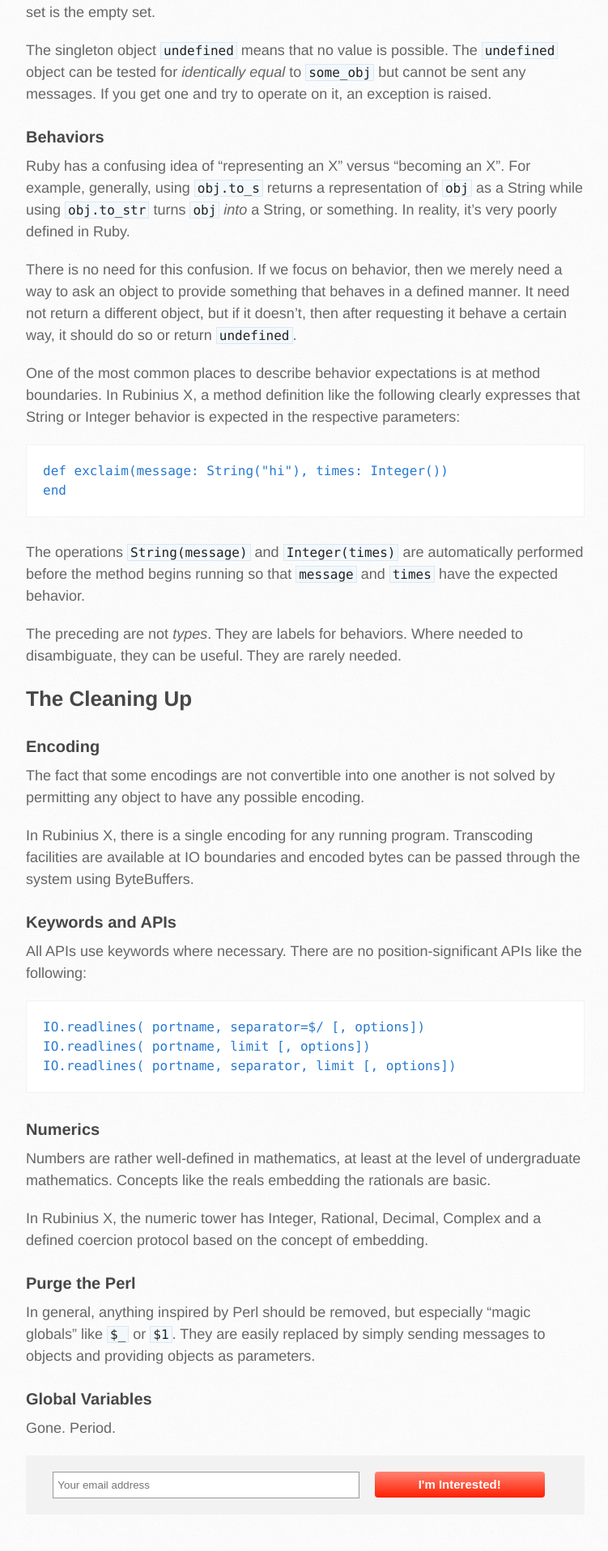
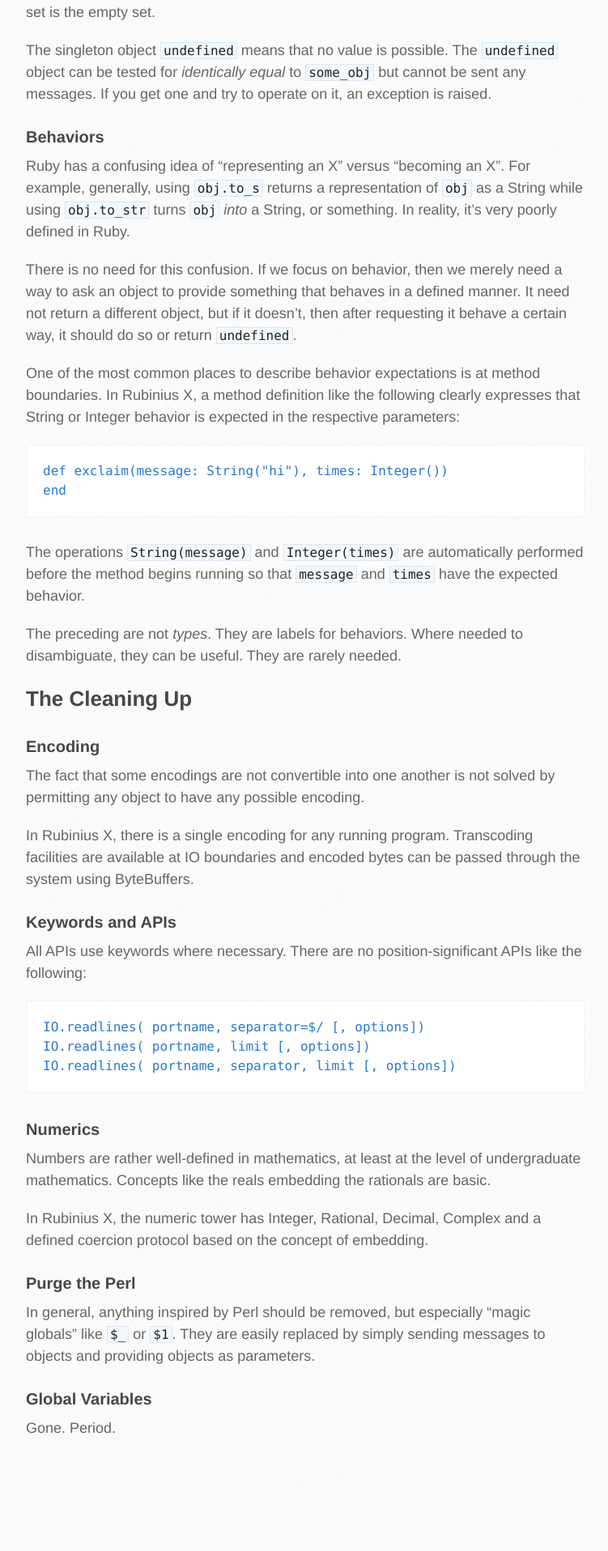
Before and after one commit to rubinius/rubinius-x, a Jekyll site: the page built from index.markdown, in a window 1280 px wide. Shown: the part 2812-4728 px from the top of the page at 81% size, without its empty margins (138-889 px from the left). Built offline with Jekyll 4.4.1, drawn with Linux system fonts in a browser that asks for light colours; Markdown is read by kramdown in place of the engine named in the settings; after the commit the page ends 4637 px from its top, so only the background shows below that.

Commit message:
Remove email list sign-up form.

```diff
--- a/index.markdown
+++ b/index.markdown
@@ -181,5 +181,3 @@ to objects and providing objects as parameters.
 ### Global Variables
 
 Gone. Period.
-
-{% include mailchimp.html %}
```
